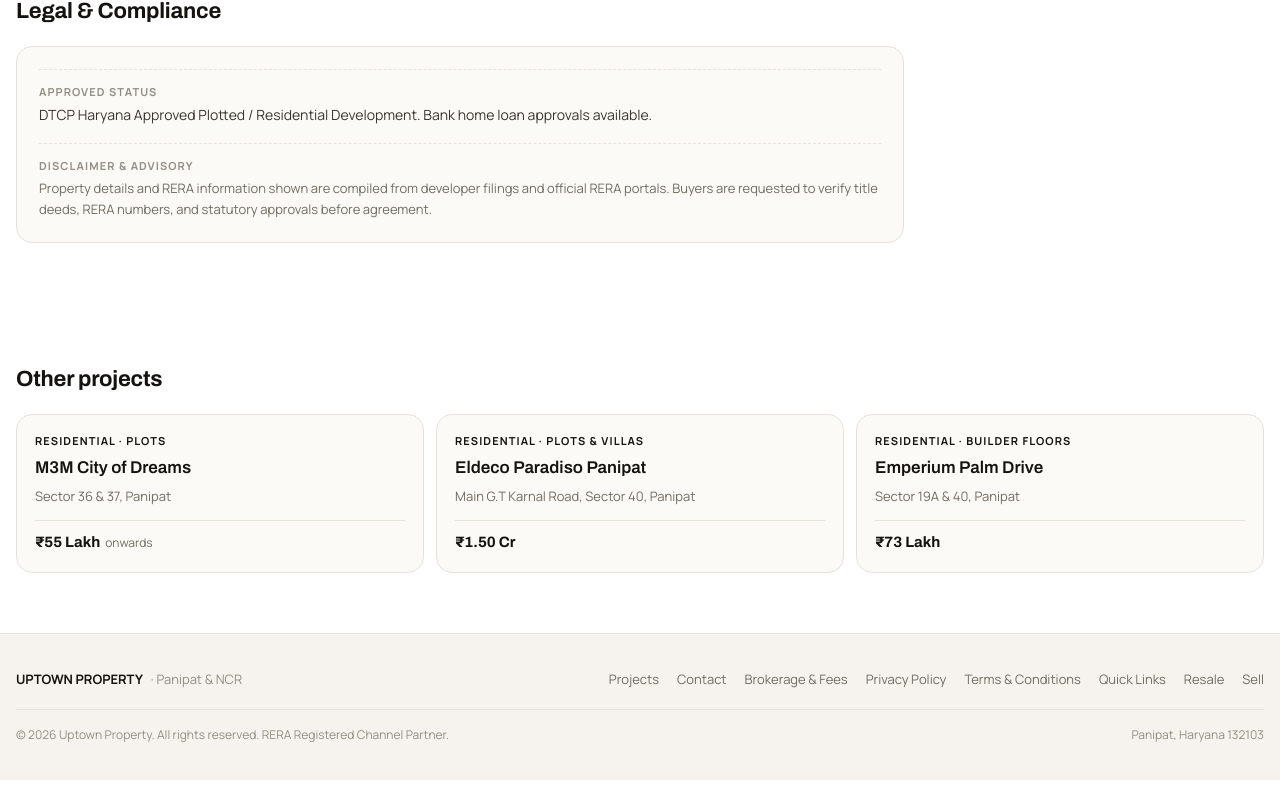
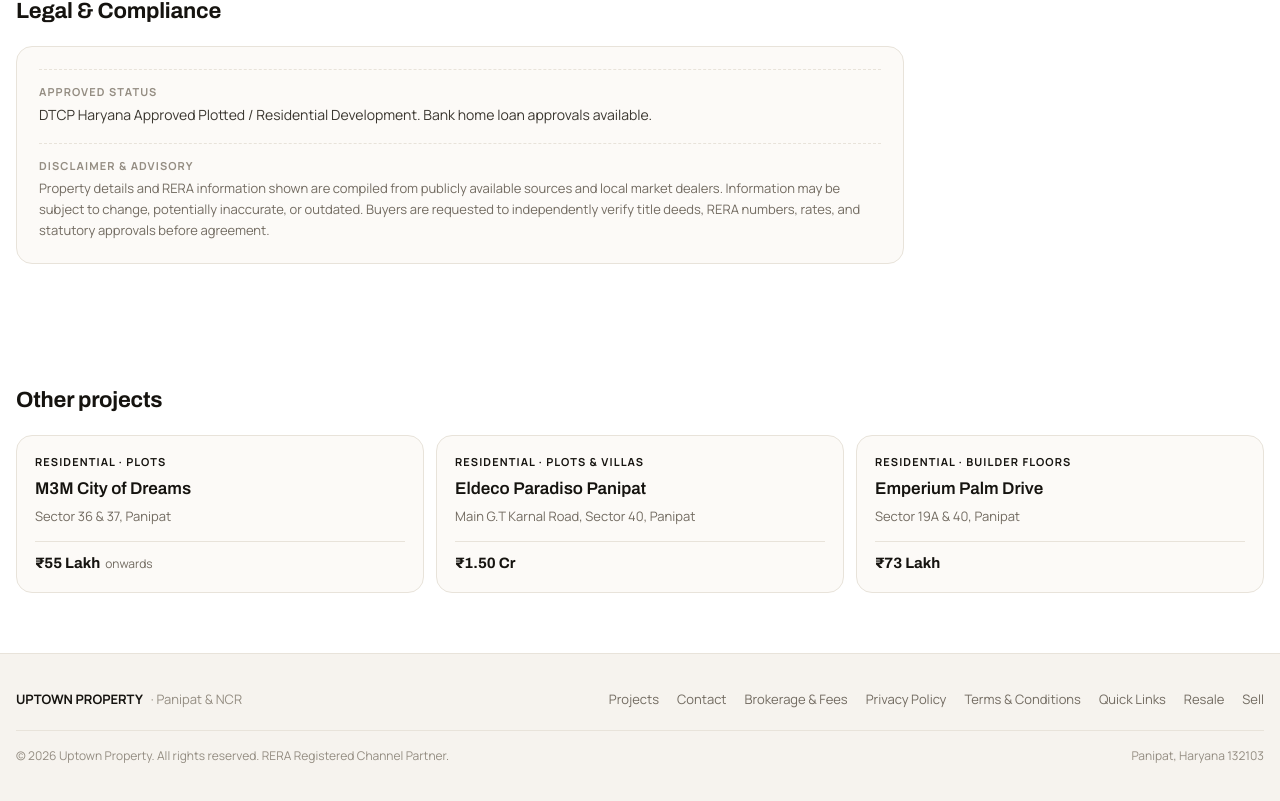
Before and after one commit to uptwnp/uptwnwebsite, a Next.js app: page /projects/bhutani-panipat in a window 1280 px wide. Shown: the part 2054-2855 px from the top of the page. Before the commit the page ends 2834 px from the top, so only its background shows below. Built offline with nearby package versions, Linux system fonts and the light colour scheme.

Commit message:
Update Disclaimer & Advisory text to specify public sources, local dealers, and potential inaccuracies/outdated data

```diff
--- a/src/app/terms/page.tsx
+++ b/src/app/terms/page.tsx
@@ -70,7 +70,7 @@
                 Uptown Property acts as a licensed real estate channel partner and consultant for verified developers and private plot owners in Panipat and NCR.
               </p>
               <ul style={{ paddingLeft: 20, marginTop: 12, display: 'flex', flexDirection: 'column', gap: 6 }}>
-                <li>Project details, floor plans, specifications, and prices listed are provided based on developer filings and official RERA disclosures.</li>
+                <li>Project details, floor plans, specifications, and prices listed are compiled from publicly available sources and local market dealers, and may be subject to change, incomplete, or outdated.</li>
                 <li>All prospective buyers are advised to independently verify title deeds, RERA numbers, layout approvals, and physical site measurements before signing any booking agreement or paying token money.</li>
               </ul>
             </div>
--- a/src/components/LegalSection.tsx
+++ b/src/components/LegalSection.tsx
@@ -52,7 +52,7 @@
             Disclaimer & Advisory
           </span>
           <p style={{ margin: 0, fontSize: 13, lineHeight: 1.6, color: 'var(--muted)' }}>
-            Property details and RERA information shown are compiled from developer filings and official RERA portals. Buyers are requested to verify title deeds, RERA numbers, and statutory approvals before agreement.
+            Property details and RERA information shown are compiled from publicly available sources and local market dealers. Information may be subject to change, potentially inaccurate, or outdated. Buyers are requested to independently verify title deeds, RERA numbers, rates, and statutory approvals before agreement.
           </p>
         </div>
       </div>
```
